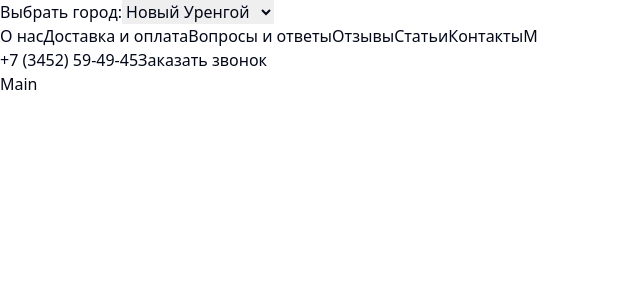
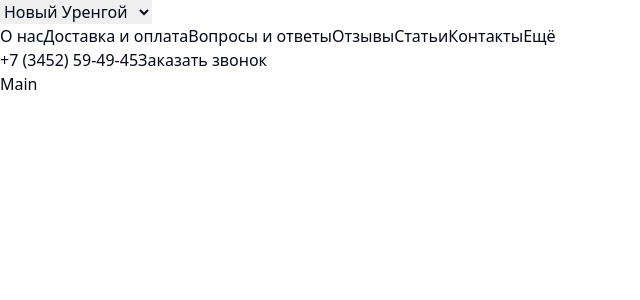
Before and after one commit to allpavel/p-shop, a Next.js app: page / in a window 1280 px wide. Shown: the top 300 px of the page, without its empty margins (0-640 px from the left). Built offline with nearby package versions, Linux system fonts and the light colour scheme.

Commit message:
add a navigation menu component

```diff
--- a/package.json
+++ b/package.json
@@ -10,6 +10,7 @@
     "prepare": "husky install"
   },
   "dependencies": {
+    "@radix-ui/react-navigation-menu": "^1.1.4",
     "class-variance-authority": "^0.7.0",
     "clsx": "^2.0.0",
     "lucide-react": "^0.279.0",
--- a/src/app/globals.css
+++ b/src/app/globals.css
@@ -74,3 +74,14 @@
     @apply bg-background text-foreground;
   }
 }
+
+.visuallyhidden {
+  border: 0;
+  clip: rect(0 0 0 0);
+  height: 1px;
+  margin: -1px;
+  overflow: hidden;
+  padding: 0;
+  position: absolute;
+  width: 1px;
+}
--- a/src/components/HeaderTop/HeaderTop.tsx
+++ b/src/components/HeaderTop/HeaderTop.tsx
@@ -4,7 +4,9 @@ export function HeaderTop() {
   return (
     <div>
       <div>
-        <label htmlFor="city">Выбрать город:</label>
+        <label htmlFor="city" className="visuallyhidden">
+          Выбрать город:
+        </label>
         <select id="city" name="city">
           <option>Новый Уренгой</option>
           <option>Москва</option>
@@ -18,7 +20,7 @@ export function HeaderTop() {
         <Link href={"feedback"}>Отзывы</Link>
         <Link href={"articles"}>Статьи</Link>
         <Link href={"contacts"}>Контакты</Link>
-        <button>M</button>
+        <button>Ещё</button>
       </nav>
       <div>
         <a href="tel:+7(3452)59-49-45">+7 (3452) 59-49-45</a>
--- /dev/null
+++ b/src/components/NavigationMenu/NavigationMenu.tsx
@@ -0,0 +1,20 @@
+import { ComponentPropsWithoutRef, ElementRef, forwardRef } from "react";
+import NavigationMenuPrimitive from "@radix-ui/react-navigation-menu";
+import { cn } from "@/lib/utils";
+
+export const NavigationMenu = forwardRef<
+  ElementRef<typeof NavigationMenuPrimitive.Root>,
+  ComponentPropsWithoutRef<typeof NavigationMenuPrimitive.Root>
+>(({ className, children, ...props }, ref) => {
+  return (
+    <NavigationMenuPrimitive.Root
+      ref={ref}
+      className={(cn(), className)}
+      {...props}
+    >
+      {children}
+    </NavigationMenuPrimitive.Root>
+  );
+});
+
+NavigationMenu.displayName = NavigationMenuPrimitive.Root.displayName;
--- /dev/null
+++ b/src/components/NavigationMenuList/NavigationMenuList.tsx
@@ -0,0 +1,20 @@
+import { ComponentPropsWithoutRef, ElementRef, forwardRef } from "react";
+import NavigationMenuPrimitive from "@radix-ui/react-navigation-menu";
+import { cn } from "@/lib/utils";
+
+export const NavigationMenuList = forwardRef<
+  ElementRef<typeof NavigationMenuPrimitive.List>,
+  ComponentPropsWithoutRef<typeof NavigationMenuPrimitive.List>
+>(({ className, children, ...props }, ref) => {
+  return (
+    <NavigationMenuPrimitive.List
+      ref={ref}
+      className={(cn(), className)}
+      {...props}
+    >
+      {children}
+    </NavigationMenuPrimitive.List>
+  );
+});
+
+NavigationMenuList.displayName = NavigationMenuPrimitive.List.displayName;
```
Also changed, not shown: 1 other file (tests, documents, lock files or other folders).
